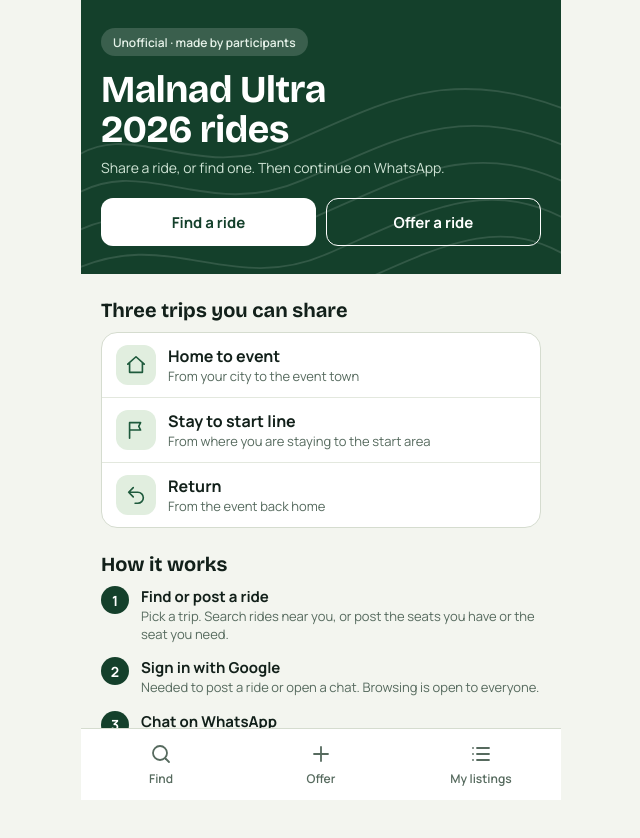
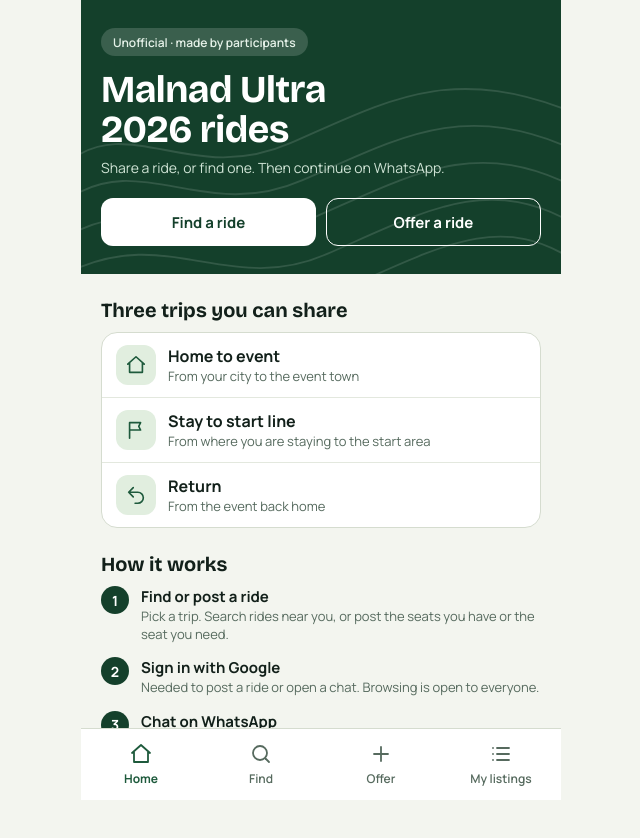
Before and after one commit to mkrat2311/event_car_pool, a Next.js app: page / in a window 1280 px wide. Shown: the top 838 px of the page, without its empty margins (319-959 px from the left). Built offline with nearby package versions, Linux system fonts and the light colour scheme.

Commit message:
Add Home to the bottom navigation
Co-Authored-By: Claude Sonnet 5.5 <noreply@anthropic.com>
Claude-Session: https://claude.ai/code/session_011qH9TVzoC5icqeHGFRYDQ4

```diff
--- a/src/components/BottomNav.tsx
+++ b/src/components/BottomNav.tsx
@@ -2,9 +2,10 @@
 
 import Link from "next/link";
 import { usePathname } from "next/navigation";
-import { ListIcon, PlusIcon, SearchIcon } from "./Icons";
+import { HomeIcon, ListIcon, PlusIcon, SearchIcon } from "./Icons";
 
 const ITEMS = [
+  { href: "/", label: "Home", Icon: HomeIcon },
   { href: "/find", label: "Find", Icon: SearchIcon },
   { href: "/offer", label: "Offer", Icon: PlusIcon },
   { href: "/my", label: "My listings", Icon: ListIcon },
@@ -15,7 +16,8 @@ export default function BottomNav() {
   return (
     <nav className="nav" aria-label="Main">
       {ITEMS.map(({ href, label, Icon }) => {
-        const active = pathname === href || pathname.startsWith(`${href}/`);
+        const active =
+          href === "/" ? pathname === "/" : pathname === href || pathname.startsWith(`${href}/`);
         return (
           <Link key={href} href={href} aria-current={active ? "page" : undefined}>
             <Icon />
```
